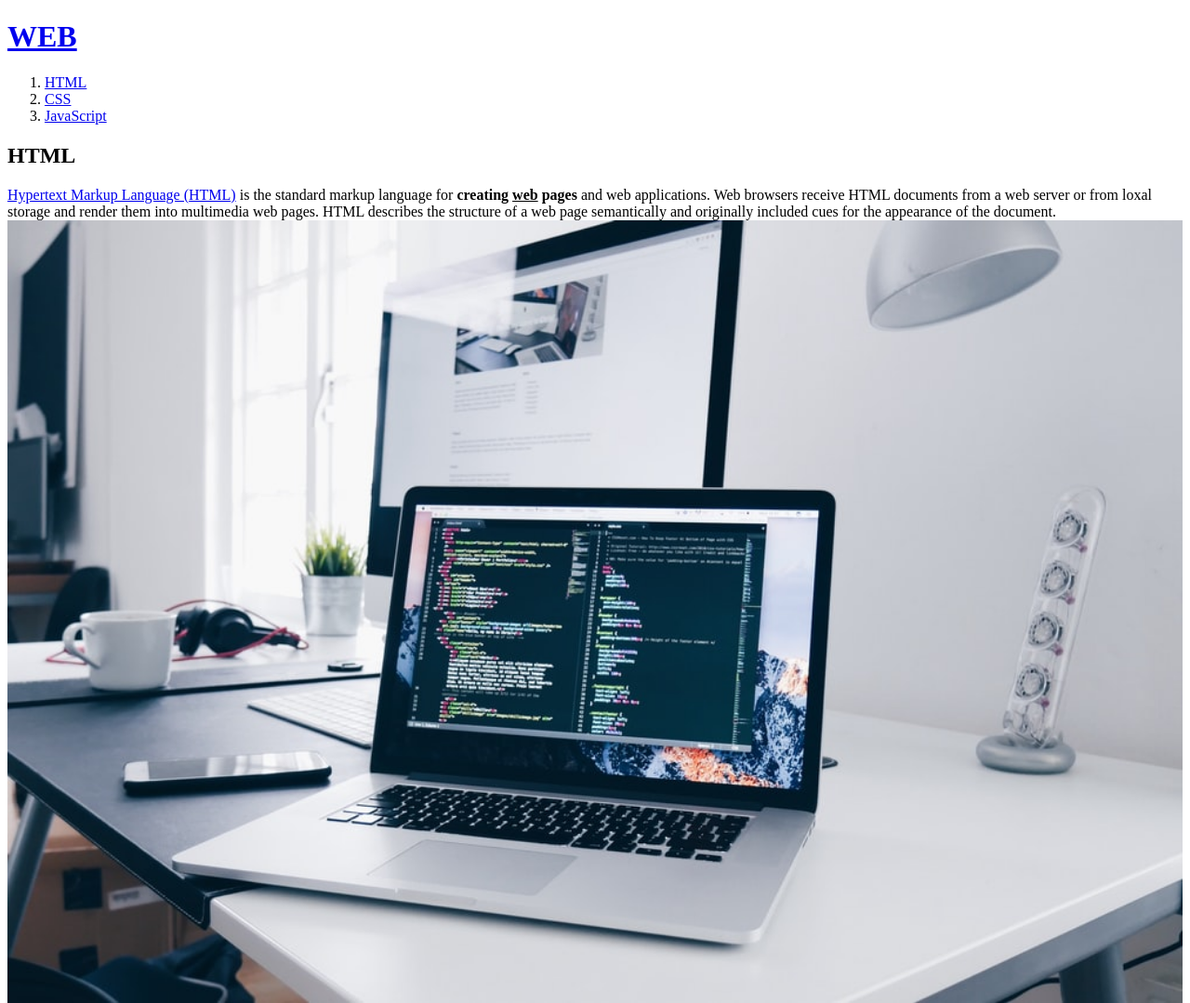
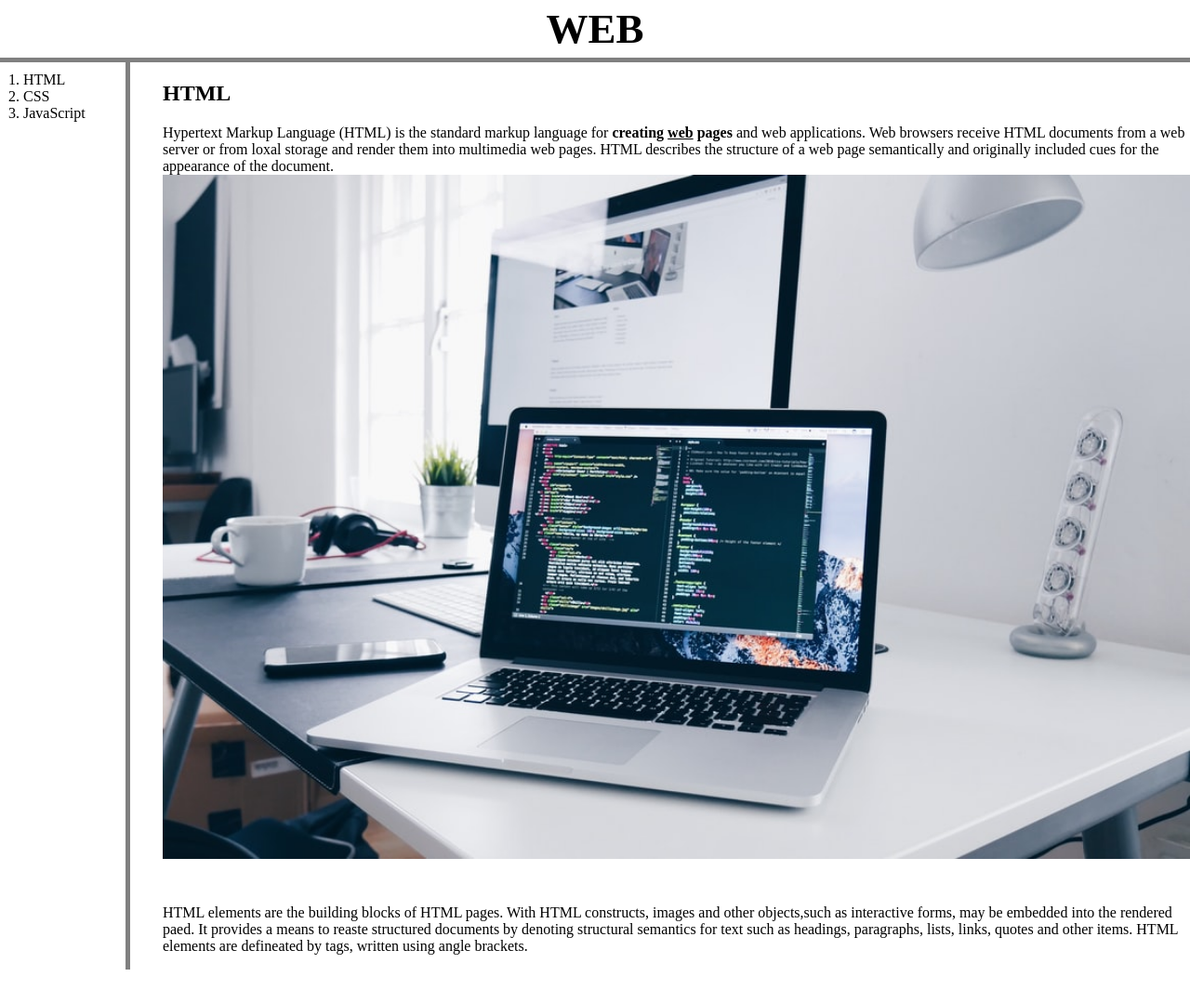
Before and after one commit to rapaelro/web1, a plain HTML site: page 1.html in a window 1280 px wide. Shown: the top 1079 px of the page at 93% size. After the commit the page ends 1043 px from the top, so only its background shows below. Drawn offline with Linux system fonts and the light colour scheme.

Commit message:
Add files via upload

```diff
--- a/1.html
+++ b/1.html
@@ -3,17 +3,21 @@
 <head>
 <title>WEB1 - html</title>
 <meta charset="utf-8">
+<link rel="stylesheet" href="style.css">
 </head>
 <body>
   <h1><a href="index.html">WEB</a></h1>
+  <div id="grid">
 <ol>
   <li><a href="1.html">HTML</a></li>
   <li><a href="2.html">CSS</a></li>
   <li><a href="3.html">JavaScript</a></li>
 </ol>
-<h2>HTML</h2>
 
-<p><a href="https://terms.naver.com/entry.nhn?docId=861512&cid=42346&categoryId=42346" target="_blank" title="html5 speicification">
+  <div id="article">
+    <h2>HTML</h2>
+
+    <p><a href="https://terms.naver.com/entry.nhn?docId=861512&cid=42346&categoryId=42346" target="_blank" title="html5 speicification">
   Hypertext Markup Language (HTML)</a>   is the standard markup language for <strong> creating <u>web</u> pages</strong> and web applications.
   Web browsers receive HTML documents from a web server or from loxal storage and render them into multimedia web pages.
    HTML describes the structure of a web page semantically and originally included cues for the appearance of the document.
@@ -21,4 +25,7 @@
      HTML pages. With HTML constructs, images and other objects,such as interactive forms, may be embedded into the rendered paed.
       It provides a means to reaste structured documents by  denoting structural semantics for text such as headings, paragraphs,
       lists, links, quotes and other items. HTML elements are defineated by tags, written using angle brackets.</p>
+    </div>
+  </div>
 </body>
+</html>
--- /dev/null
+++ b/style.css
@@ -0,0 +1,42 @@
+a {
+  color:black;
+  text-decoration:none;
+}
+h1 {
+  border-bottom: 5px solid gray;
+  padding:5px;
+  margin:0px;
+  font-size:45px;
+  display:block;
+  text-align:center;
+}
+ol {
+  border-right:5px solid gray;
+  width:100px;
+  margin:0;
+  padding:10px
+}
+body {
+  margin:0;
+}
+#grid {
+  display: grid;
+  grid-template-columns: 150px 1fr
+}
+#grid #article{
+  padding-left:25px
+}
+#grid ol{
+  padding-left:25px
+}
+@media(max-width:800px) {
+  #grid{
+    display: block;
+  }
+  ol{
+    border-right:none;
+  }
+  h1{
+    border-bottom:none;
+  }
+}
```
Also changed, not shown: 2.html (+5 -0 lines), 3.html (+5 -0 lines), index.html (+6 -0 lines).
